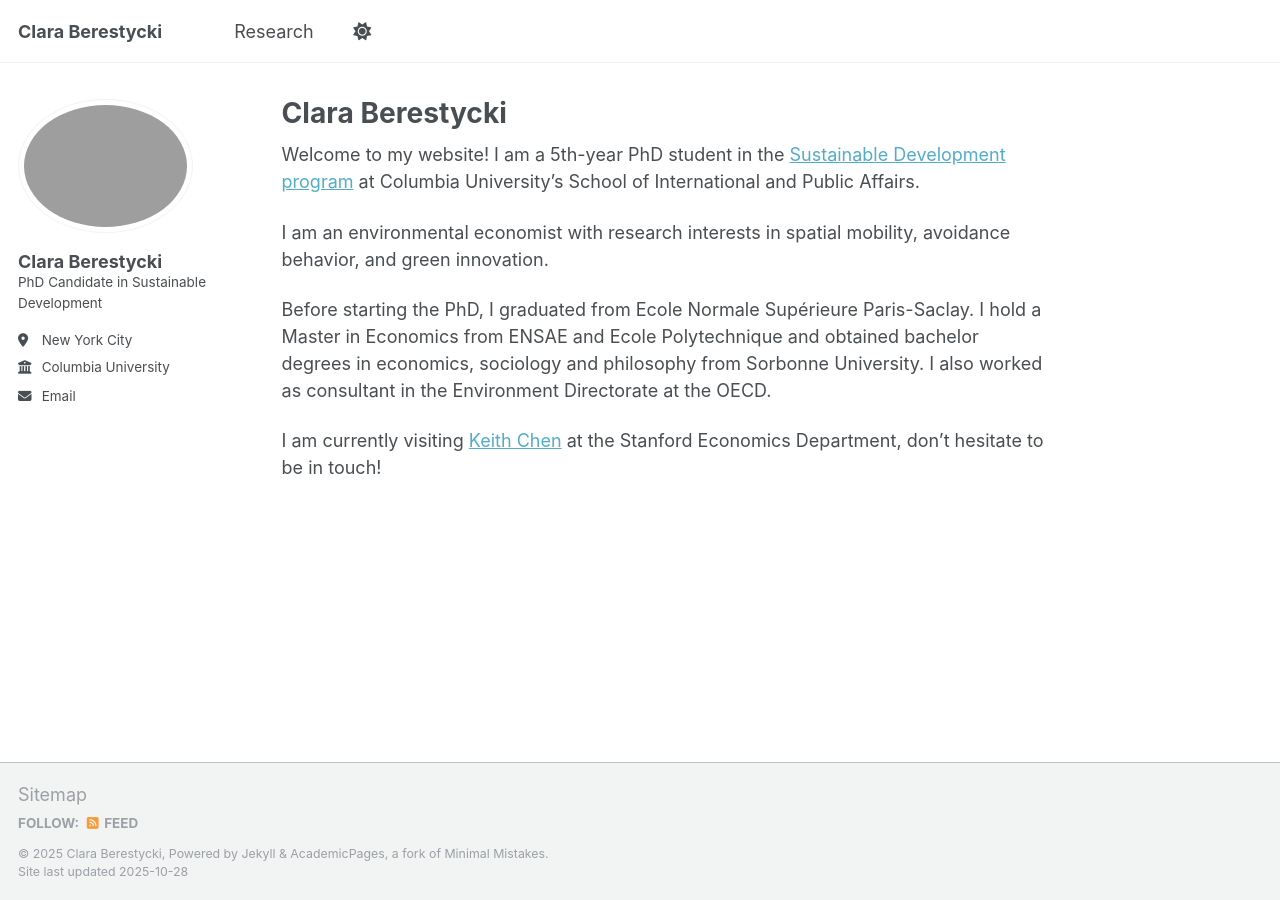
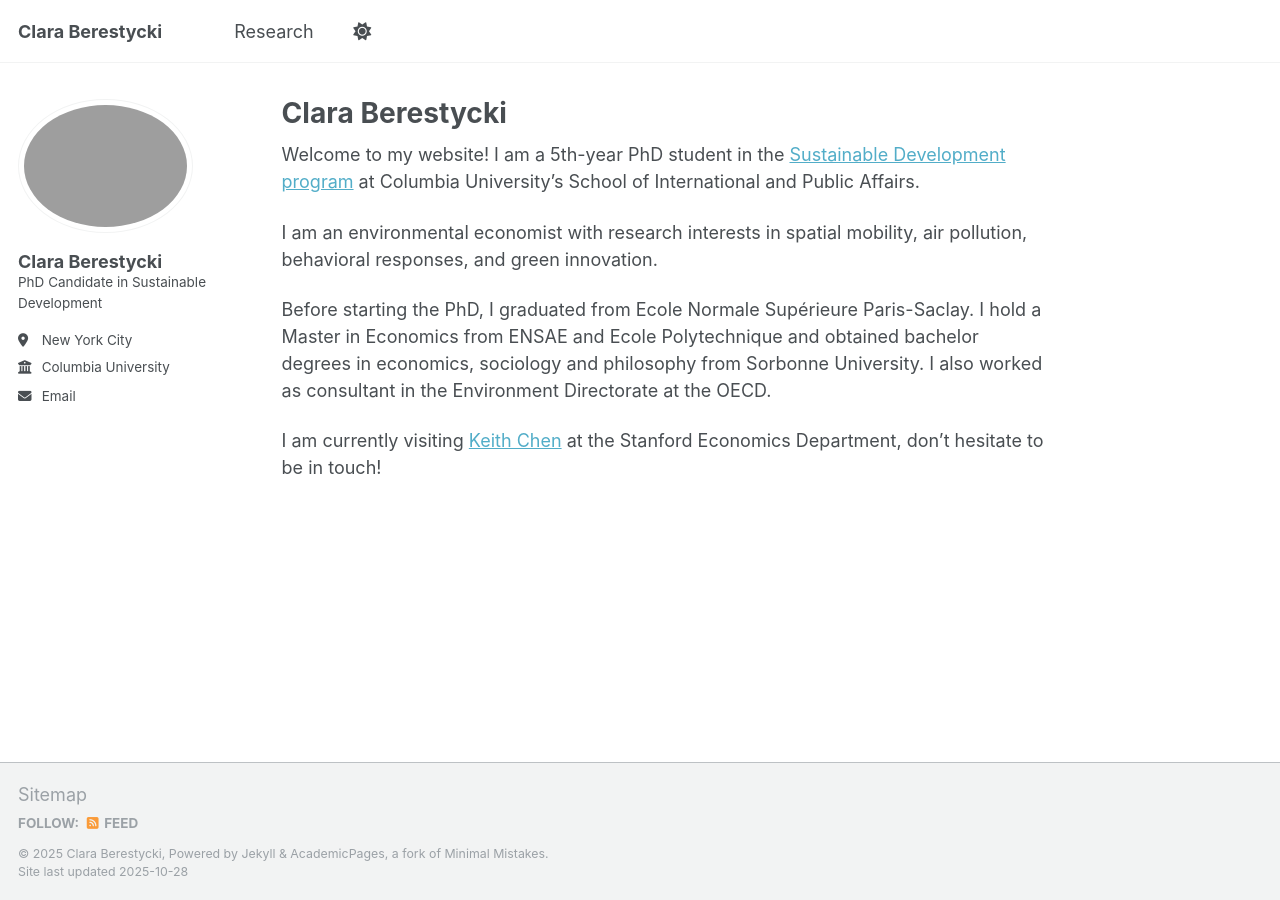
Before and after one commit to claraberes/claraberes.github.io, a Jekyll site: the page built from _pages/about.md, in a window 1280 px wide. Built offline with Jekyll 4.4.1, drawn with Linux system fonts in a browser that asks for light colours.

Commit message:
Revise research interests in about page
Updated research interests to include air pollution and behavioral responses.

```diff
--- a/_pages/about.md
+++ b/_pages/about.md
@@ -9,7 +9,7 @@ redirect_from:
 
 Welcome to my website! I am a 5th-year PhD student in the [Sustainable Development program](https://www.sipa.columbia.edu/sipa-education/phd-sustainable-development) at Columbia University's School of International and Public Affairs.
 
-I am an environmental economist with research interests in spatial mobility, avoidance behavior, and green innovation.
+I am an environmental economist with research interests in spatial mobility, air pollution, behavioral responses, and green innovation.
 
 Before starting the PhD, I graduated from Ecole Normale Supérieure Paris-Saclay. I hold a Master in Economics from ENSAE and Ecole Polytechnique and obtained bachelor degrees in economics, sociology and philosophy from Sorbonne University. I also worked as consultant in the Environment Directorate at the OECD.
 
```
